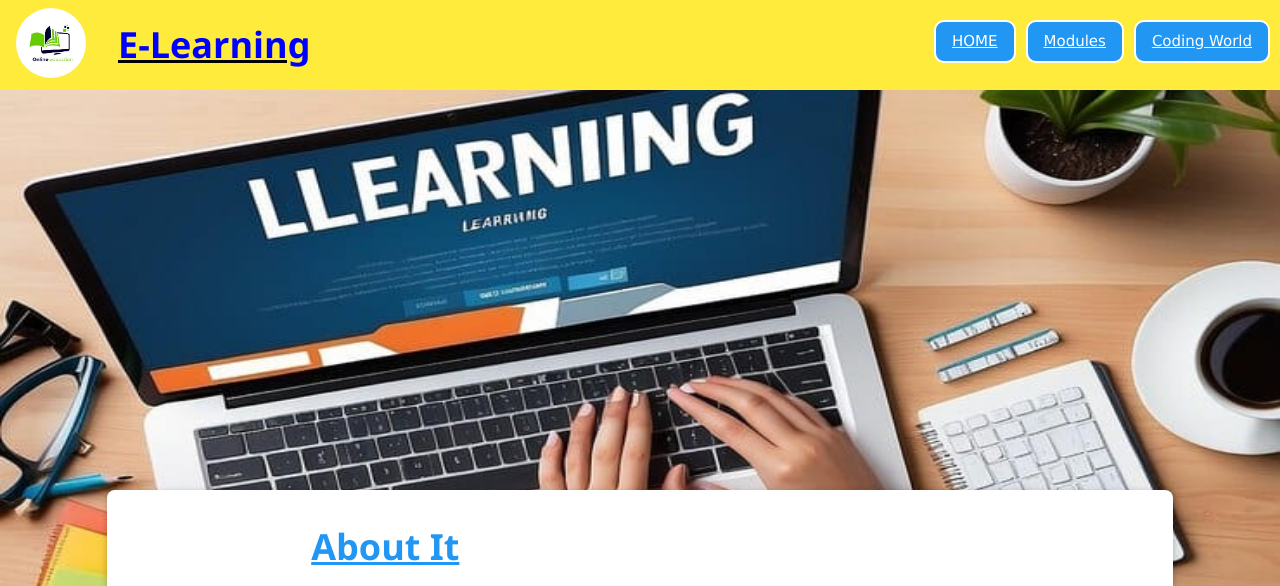
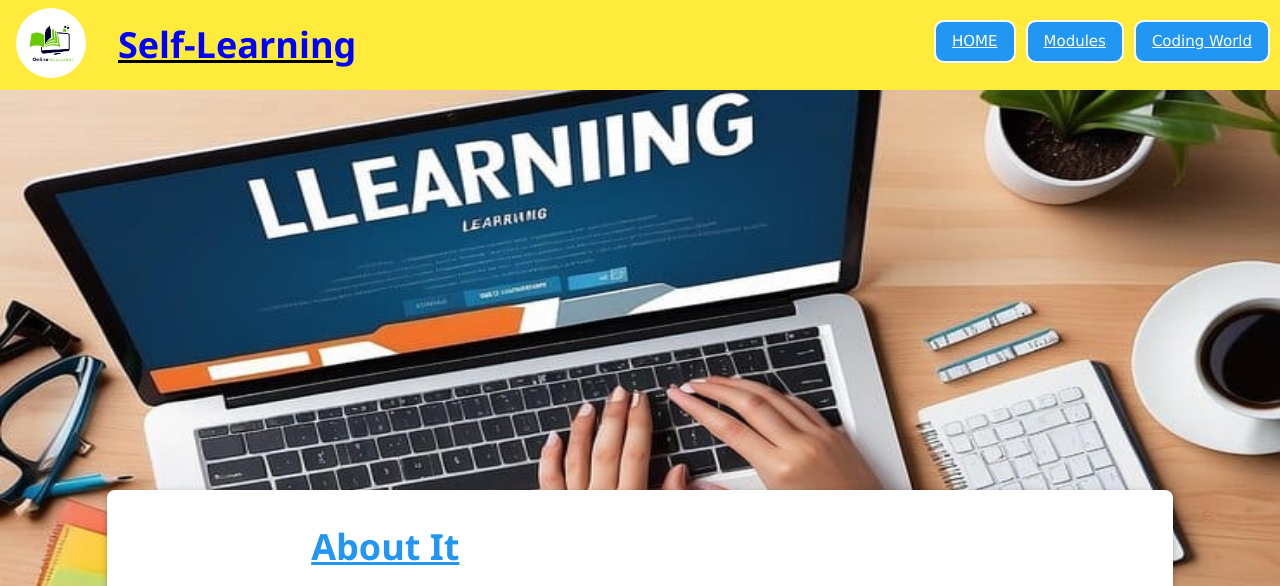
Before and after one commit to SunamGhosh/Presentation-Website, a plain HTML site: page index.html in a window 1280 px wide. Shown: the top 586 px of the page. Drawn offline with Linux system fonts and the light colour scheme.

Commit message:
name change

```diff
--- a/index.html
+++ b/index.html
@@ -48,7 +48,7 @@
                 <div class="w3-left w3-padding ">
 
                     <a href="">
-                        <h1><span><b style="color:blue">E-Learning</b></span> </h1>
+                        <h1><span><b style="color:blue">Self-Learning</b></span> </h1>
                     </a>
                 </div>
             </div>
```
